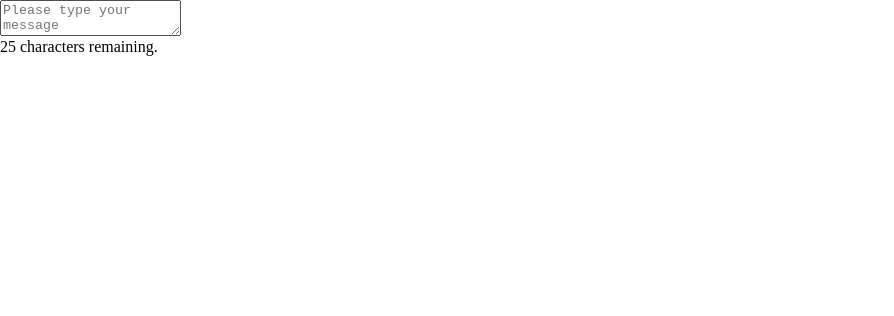
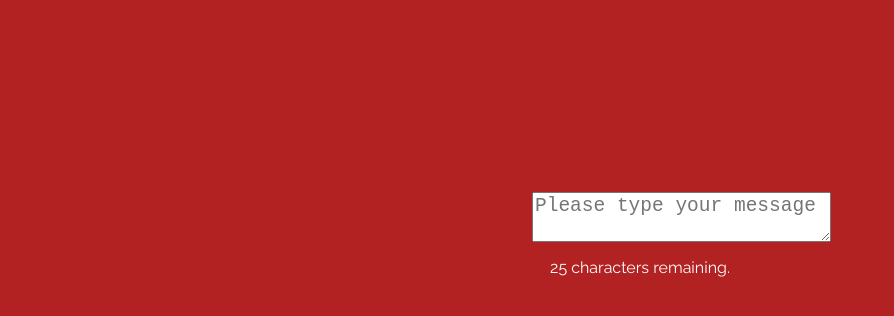
Before and after one commit to erik-petersen/jquery-widgets, a plain HTML site: page text-area-length/index.html in a window 1280 px wide. Shown: the whole page, without its empty margins (0-894 px from the left). Drawn offline with nearby package versions, Linux system fonts and the light colour scheme.

Commit message:
Added css to program

```diff
--- a/text-area-length/css/styles.css
+++ b/text-area-length/css/styles.css
@@ -0,0 +1,22 @@
+body {
+  font-family: "Raleway", sans-serif;
+  background: firebrick;
+}
+
+form {
+  width: 4em;
+  height: 1em;
+  margin: 12em 33.25em .25em;
+}
+
+textarea {
+  width: 15em;
+  font-size: 1.5em;
+  text-align: left;
+}
+
+p {
+  text-align: center;
+  margin: 3.25em auto;
+  color: #fff;
+}
--- a/text-area-length/index.html
+++ b/text-area-length/index.html
@@ -9,7 +9,7 @@
   </head>
   <body>
     <form>
-      <textarea name="comment" maxsize="24" placeholder="Please type your message"></textarea>
+      <textarea name="comment" maxsize="25" placeholder="Please type your message"></textarea>
     </form>
     <p class="characters-remaining">25 characters remaining.</p>
     <script src="https://ajax.googleapis.com/ajax/libs/jquery/2.2.4/jquery.min.js"></script>
--- a/text-area-length/js/scripts.js
+++ b/text-area-length/js/scripts.js
@@ -1,16 +1,16 @@
-$( "textarea[maxsize]" ).keypress(function(e) {
+$( "textarea[maxsize]" ).keydown(function(e) {
   var maxLength = $(this).attr( "maxsize" );
-  var charRemaining = 24 - $(this).val().length;
+  var charRemaining = maxLength - $(this).val().length - 1;
 
   if( this.value.length > maxLength - 1 ) {
     $( ".characters-remaining" ).text( "Too Verbose! Brevity is the key here!!!");
-    $(this).val($(this).val().substring(0, maxLength - 1));
+    $(this).val( $(this).val().substring(0, maxLength - 1) );
   }
 
   else {
     $( ".characters-remaining" ).text( charRemaining + " characters remaining.");
     if( e.keyCode === 46 || e.keyCode === 8 ) {
-      charRemaining = $(this).val().length;
+      charRemaining = maxLength - $(this).val().length + 1;
       $( ".characters-remaining" ).text( charRemaining + " characters remaining." );
     }
   }
```
